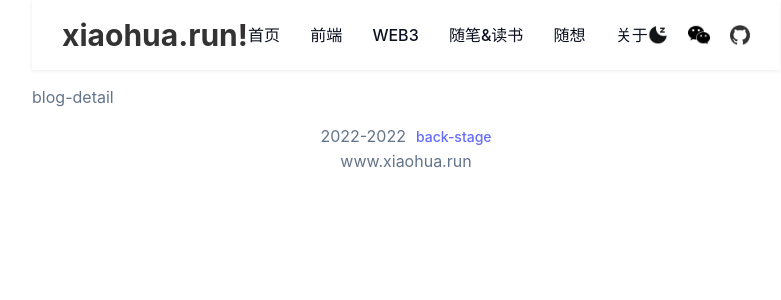
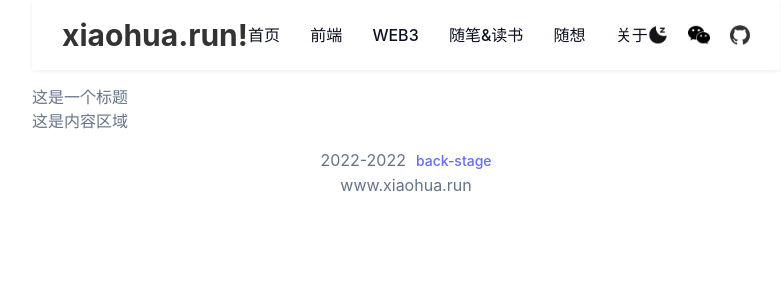
Before and after one commit to pengxiaohua/my-blog-web, a React (Vite) app: page / in a window 1280 px wide. Both pictures are taken after a click on the element 479 px from the left and 166 px from the top of the page. Shown: the top 300 px of the page, without its empty margins (234-1015 px from the left). Built offline with nearby package versions, Linux system fonts and the light colour scheme; what tailwindcss-dark-mode would draw is missing.

Commit message:
feat: 修改详情页布局

```diff
--- a/src/components/ContentWrap/index.tsx
+++ b/src/components/ContentWrap/index.tsx
@@ -8,19 +8,21 @@ interface IProps {
   children: any
 }
 
-const defaultProps = {}
+const defaultProps = {
+  flex: false
+}
 
 type DefaultProps = Readonly<typeof defaultProps>
 
 type Props = IProps & Partial<DefaultProps>
 
 const ContentWrap: FC<Props> = (props) => {
-  const { children } = props
+  const { children, flex = false } = props
 
   return (
     <div className="content-wrap">
       <Header/>
-      <div className="content-wrap__content">
+      <div className="content-wrap__content" style={{ display: flex ? 'flex' : 'block' }}>
         {children}
       </div>
       <Footer />
--- a/src/pages/BlogDetail/index.tsx
+++ b/src/pages/BlogDetail/index.tsx
@@ -13,7 +13,10 @@ type Props = IProps & Partial<DefaultProps>
 const BlogDetail: FC<Props> = (props) => {
   return (
     <div className="blog-detail">
-      <ContentWrap>blog-detail</ContentWrap>
+      <ContentWrap>
+        <div className="blog-detail__title">这是一个标题</div>
+        <div className="blog-detail__content">这是内容区域</div>
+      </ContentWrap>
     </div>
   )
 }
--- a/src/pages/Home/index.tsx
+++ b/src/pages/Home/index.tsx
@@ -13,7 +13,7 @@ const HomePage: FC = () => {
 
   return (
     <div className="home">
-      <ContentWrap>
+      <ContentWrap flex>
         <article className="home__blog-list">
           {
             blogList.map(blog => (
```
